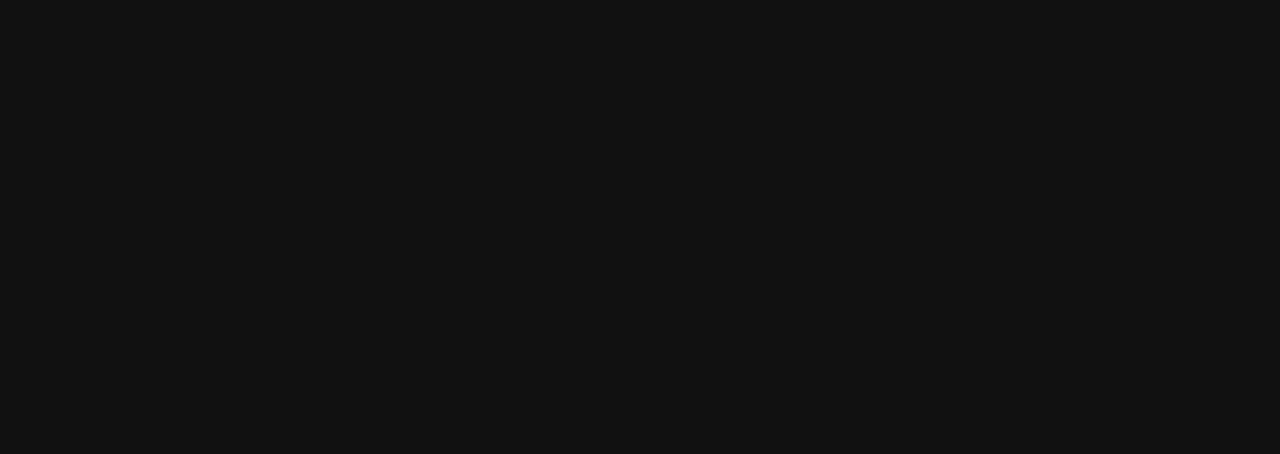
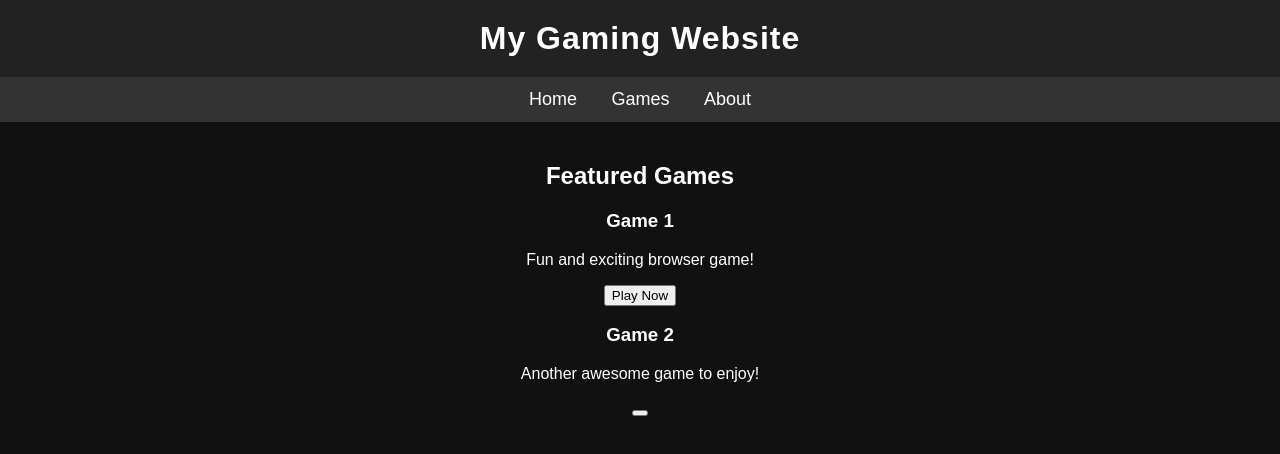
Before and after one commit to chaithrarkaval99-debug/builttech, a plain HTML site: page index.html in a window 1280 px wide. Drawn offline with Linux system fonts and the light colour scheme.

Commit message:
Update index.html

```diff
--- a/index.html
+++ b/index.html
@@ -5,15 +5,30 @@
     <meta name="viewport" content="width=device-width, initial-scale=1.0">
     <title>Simple Gaming Website</title>
 
-    <style>
-        body {
-            margin: 0;
-            padding: 0;
-            background: #111;
-            color: #fff;
-            font-family: Arial, sans-serif;
-        }
+    <!-- Link to your CSS file -->
+    <link rel="stylesheet" href="style.css">
+</head>
 
-        header {
-            text-align: center;
-            backgro
+<body>
+
+    <header>My Gaming Website</header>
+
+    <nav>
+        <a href="#">Home</a>
+        <a href="#">Games</a>
+        <a href="#">About</a>
+    </nav>
+
+    <div class="container">
+        <h2>Featured Games</h2>
+
+        <div class="game-card">
+            <h3>Game 1</h3>
+            <p>Fun and exciting browser game!</p>
+            <button onclick="alert('Launching Game 1...')">Play Now</button>
+        </div>
+
+        <div class="game-card">
+            <h3>Game 2</h3>
+            <p>Another awesome game to enjoy!</p>
+            <button onclick="alert('Launching Game 2...')">
```
